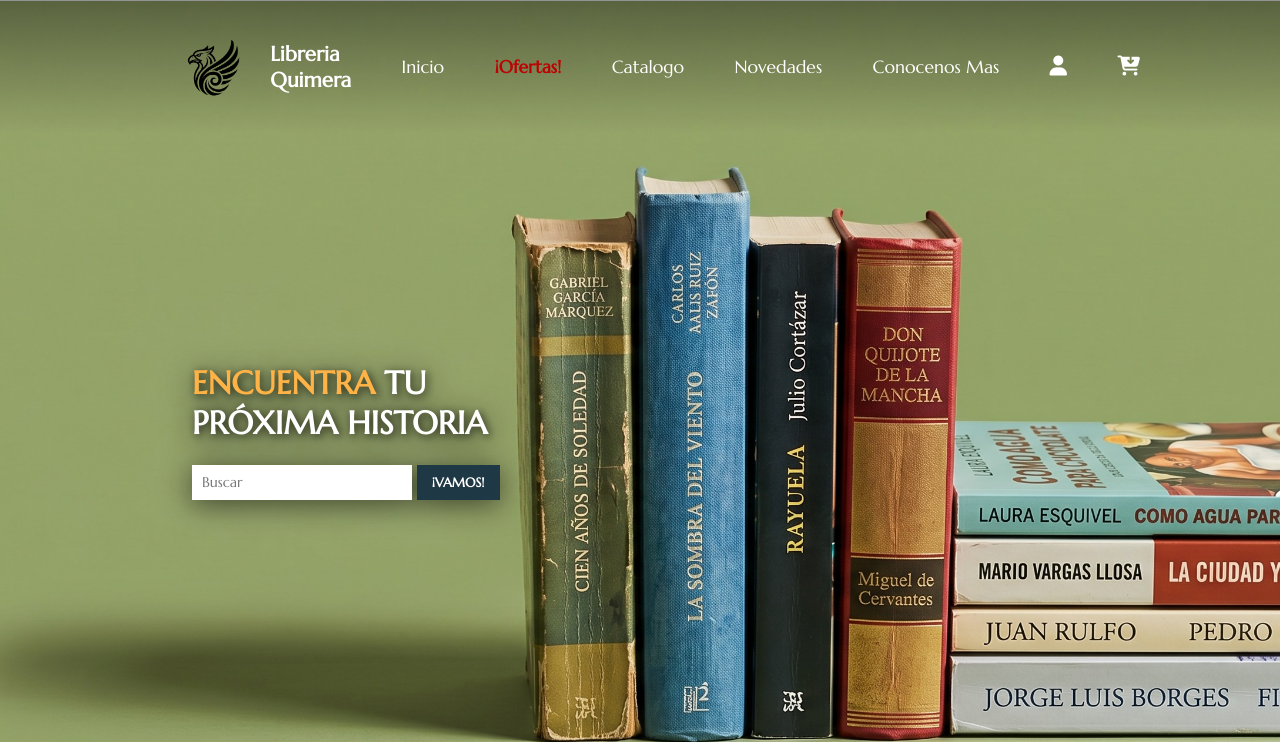
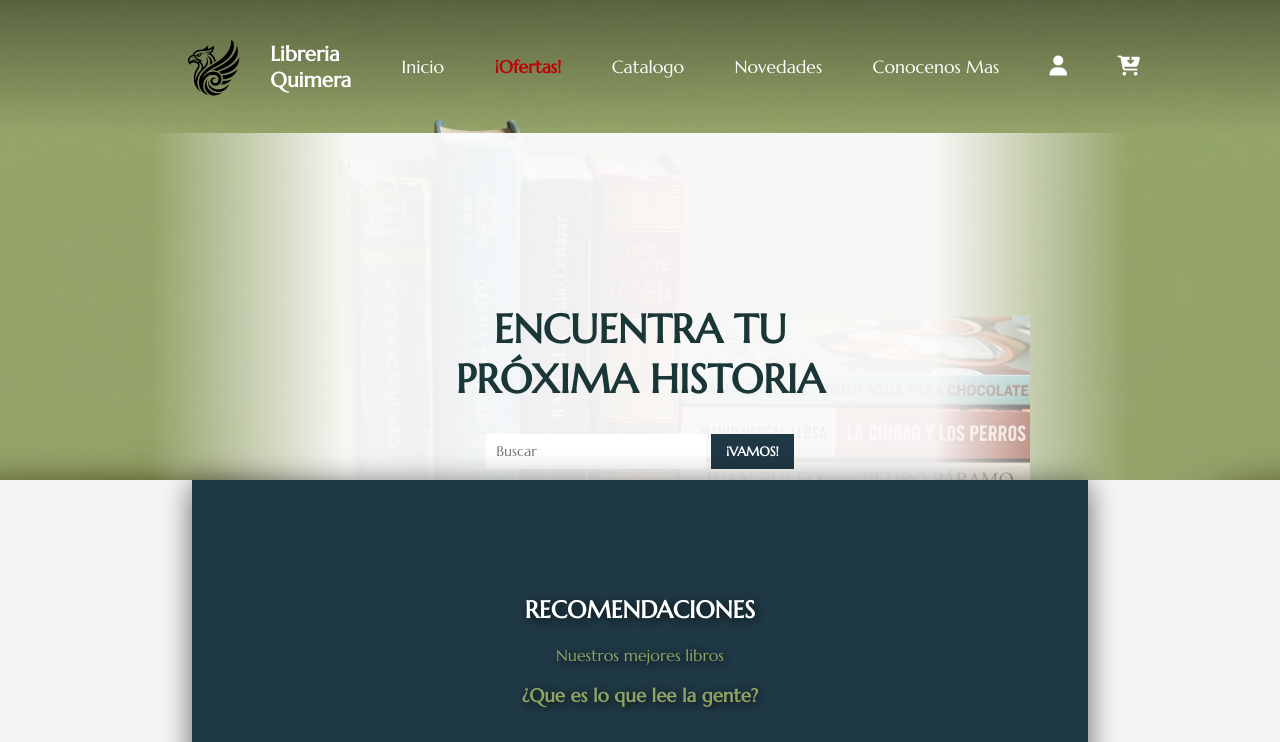
Before and after one commit to HectorMMZ/Libreria, a plain HTML site: page index.html in a window 1280 px wide. Shown: the top 742 px of the page. Drawn offline with Linux system fonts and the light colour scheme.

Commit message:
Se hicieron varios cambios como un cuadro difuminada, cambio de colores y estilo en el index

```diff
--- a/index.html
+++ b/index.html
@@ -48,8 +48,8 @@
             </div>
 
             <div class="EncuentraLibro">
-                <h1> <span style="color: #ffb347;">ENCUENTRA</span> <span style="color: white;"> TU <br> PRÓXIMA HISTORIA </span></h1>
-
+                <!-- <h1> <span style="color: #ffb347;">ENCUENTRA</span> <span style="color: white;"> TU <br> PRÓXIMA HISTORIA </span></h1> -->
+                <h1 class="TituloBanner">ENCUENTRA TU <br> PRÓXIMA HISTORIA</h1>
                     <div class="Buscador">
                         <form>
                         <input type="search" name="q" placeholder="Buscar">
@@ -57,8 +57,7 @@
                         </form>
                     </div>
             </div>
-
-
+        </div>
      <div class="RecomendacionesColor">
         <div class="Recomendaciones">
 
--- a/styleindex.css
+++ b/styleindex.css
@@ -1,7 +1,8 @@
 .LibreriaIMG{
     background-image: url('Libros2.jpg');
-    height: 101vh;
-    background-size: auto 100vh;
+    height: 60vh;
+    background-size: cover;
+    background-position: center;
     background-repeat: repeat-x;
     animation: moverFondo 40s linear infinite;
     /* background-position: center; */
@@ -27,16 +28,30 @@
 }
 
 .EncuentraLibro{
-    margin-left: auto;
+    background: linear-gradient(90deg, transparent 0%, rgba(252, 252, 252, 0.95) 20%, rgba(252, 252, 252, 0.95) 80%, transparent 100%);
+
+    width: 80%;
+    height: 100%;
+    max-width: 900px;
+    padding: 0 40px;
+    margin: 0 auto;
+
+    display: flex;
+    flex-direction: column;
+    justify-content: center;
+    align-items: center;
+    text-align: center;
+
+    /* margin-left: auto;
     margin-right: auto;
     width: 70%;
     max-width: 1000px;
     margin-top: 230px;
     margin-bottom: 335px;
-    text-align: left;
+    text-align: left;  */
 
-    text-shadow: 2px 2px 8px rgba(0, 0, 0, 0.7);
-    filter: drop-shadow(0px 4px 15px rgba(0, 0, 0, 0.6));
+    /* text-shadow: 2px 2px 8px rgba(0, 0, 0, 0.7);
+    filter: drop-shadow(0px 4px 15px rgba(0, 0, 0, 0.6)); */
 }
 
 .Recomendaciones{
@@ -153,3 +168,11 @@
     text-transform: uppercase;
     transition: all 0.3s ease;
 }
+
+.TituloBanner {
+    color: #1A3636; /* Verde Bosque Oscuro de tu nueva paleta */
+    font-size: 2.5rem;
+    margin-bottom: 30px;
+    /* Le quitamos cualquier sombra residual */
+    text-shadow: none;
+}
```
